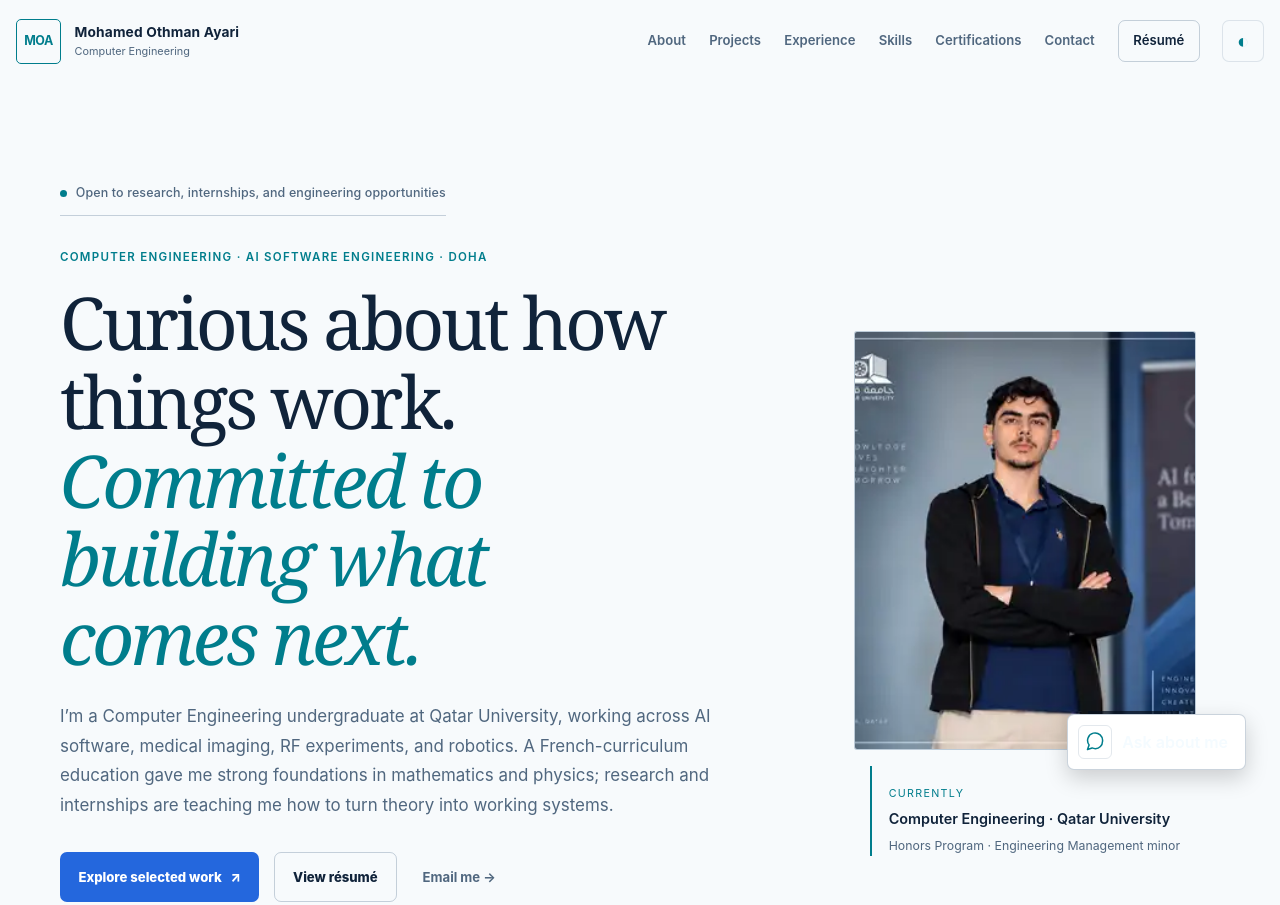
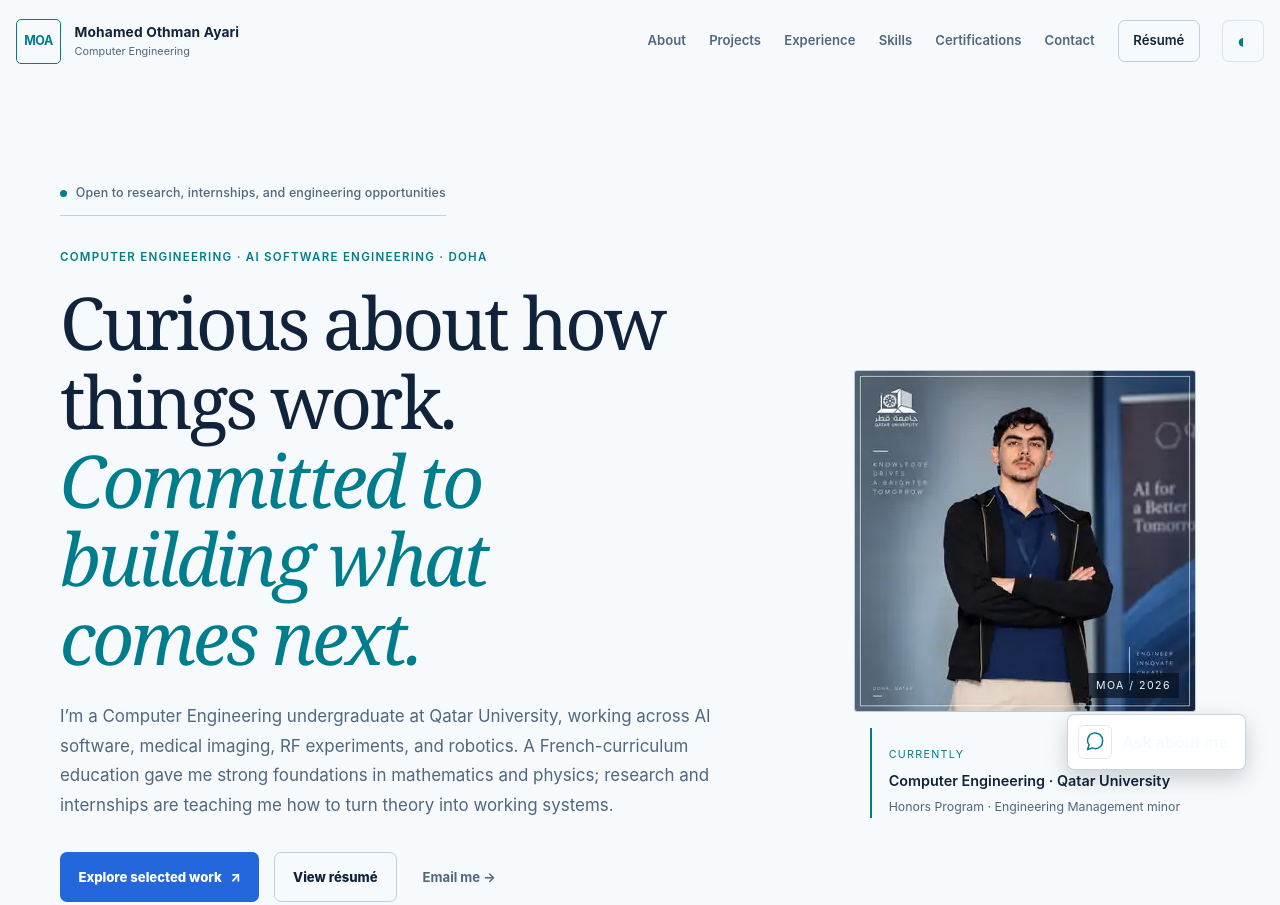
Before and after one commit to othmanayari049-wq/othmanayari049-wq, a website: page index.html in a window 1280 px wide. Shown: the top 905 px of the page. Drawn offline with Linux system fonts and the light colour scheme.

Commit message:
Fit the full square Qatar University portrait without cropping

```diff
--- a/styles.css
+++ b/styles.css
@@ -348,7 +348,7 @@ h1 em { color: var(--cyan); background: none; font-style: italic; }
 }
 .portrait-frame {
   position: relative;
-  aspect-ratio: 4 / 4.9;
+  aspect-ratio: 1 / 1;
   max-width: 405px;
   background: var(--bg-soft);
   border: 1px solid var(--line-strong);
```
